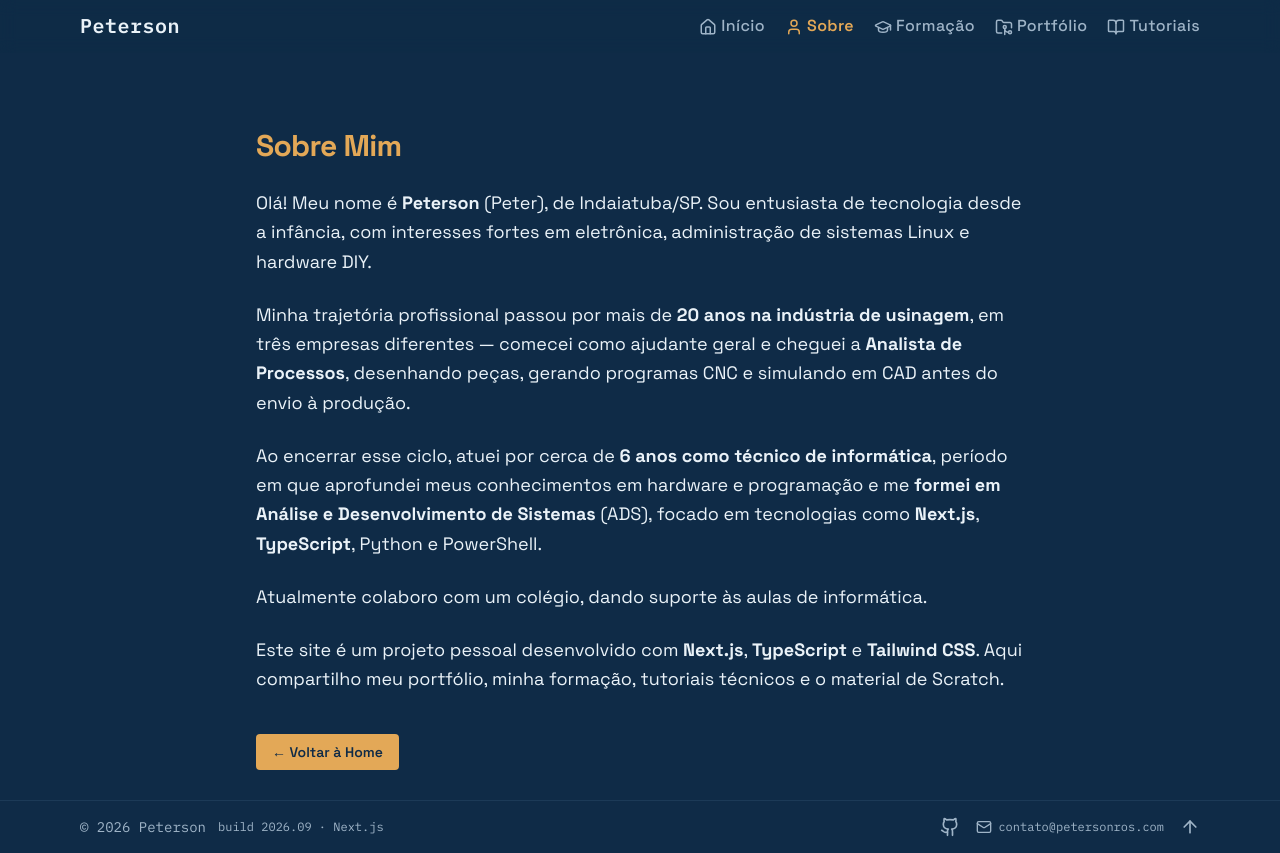
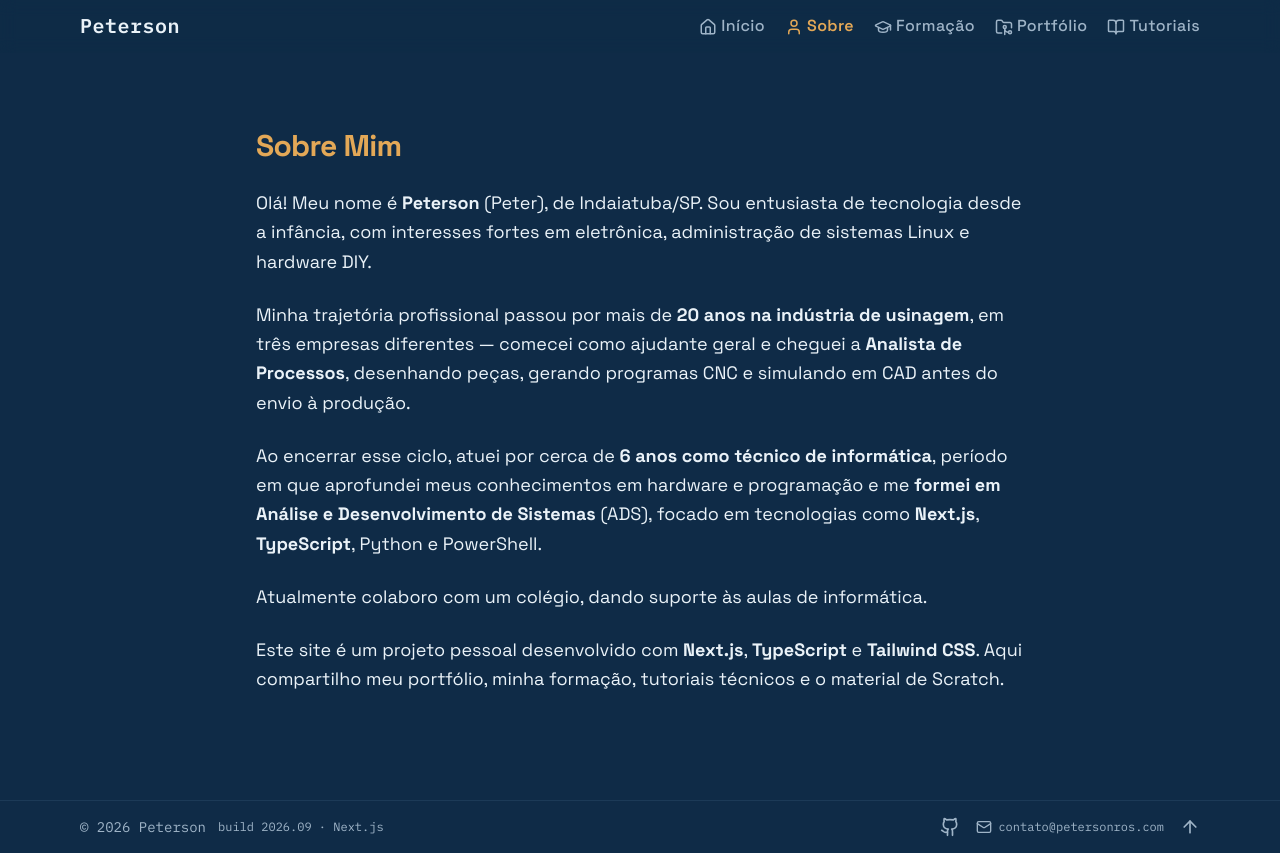
Before and after one commit to petersonros/website, a Next.js app: page /sobre in a window 1280 px wide. Built offline with nearby package versions, Linux system fonts and the light colour scheme.

Commit message:
ajustes de espaçamentos e remoção do botão voltar para home da seção sobre mim

```diff
--- a/src/app/sobre/page.tsx
+++ b/src/app/sobre/page.tsx
@@ -56,14 +56,6 @@ export default function SobrePage() {
           minha formação, tutoriais técnicos e o material de Scratch.
         </p>
 
-        <div className="pt-4">
-          <Link
-            href="/"
-            className="inline-block px-4 py-2 text-sm font-semibold text-primary-foreground bg-primary hover:opacity-90 rounded transition-opacity"
-          >
-            ← Voltar à Home
-          </Link>
-        </div>
       </div>
     </SectionWrapper>
   );
--- a/src/components/ShufflingTitle.tsx
+++ b/src/components/ShufflingTitle.tsx
@@ -14,16 +14,19 @@ export function ShufflingTitle({
   delay = 50,
 }: ShufflingTitleProps) {
   const [displayed, setDisplayed] = useState(text);
+  const [prevText, setPrevText] = useState(text);
+
+  if (text !== prevText) {
+    setPrevText(text);
+    setDisplayed(text);
+  }
 
   useEffect(() => {
     const prefersReducedMotion = window.matchMedia(
       "(prefers-reduced-motion: reduce)"
     ).matches;
 
-    if (prefersReducedMotion) {
-      setDisplayed(text);
-      return;
-    }
+    if (prefersReducedMotion) return;
 
     let iteration = 0;
 
--- a/src/components/layout/SectionWrapper.tsx
+++ b/src/components/layout/SectionWrapper.tsx
@@ -8,7 +8,7 @@ export function SectionWrapper({
 }: SectionWrapperProps) {
   return (
     <section
-      className={`min-h-screen pt-24 md:pt-32 px-4 md:px-6 flex flex-col items-center bg-background text-foreground ${className}`}
+      className={`min-h-screen pt-24 md:pt-32 pb-4 px-4 md:px-6 flex flex-col items-center bg-background text-foreground ${className}`}
     >
       {children}
     </section>
--- a/src/content/tutoriais/apt-instalando-programas.mdx
+++ b/src/content/tutoriais/apt-instalando-programas.mdx
@@ -1,6 +1,6 @@
 ---
 title: "Instalando programas no Ubuntu com APT"
-description: "Como instalar programas no Ubuntu sem depender de sites de terceiros, usando o gerenciador de pacotes APT — comandos básicos e três cenários reais do dia a dia."
+summary: "Como instalar programas no Ubuntu sem depender de sites de terceiros, usando o gerenciador de pacotes APT — comandos básicos e três cenários reais do dia a dia."
 date: "2026-09-25"
 status: "publicado"
 kind: "tutorial"
```
